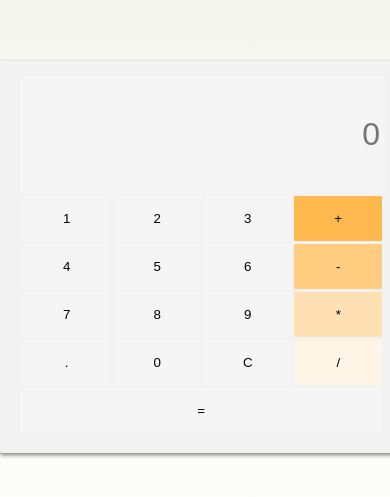
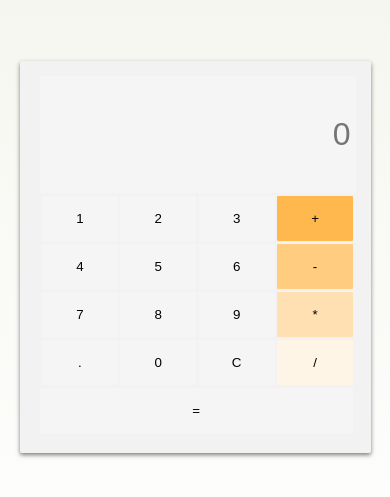
Before and after one commit to MMII0220/Calculator, a plain HTML site: page index.html in a window 390 px wide. Shown: the part 165-662 px from the top of the page. Drawn offline with Linux system fonts and the light colour scheme.

Commit message:
finished adaptive, finished all by тз

```diff
--- a/style.css
+++ b/style.css
@@ -96,3 +96,14 @@
   justify-content: space-evenly;
   align-items: center;
 }
+
+/* Media
+
+*****************/
+@media (max-width: 440px) {
+  .calculator {
+    max-width: 90%;
+
+}
+  }
+}
```
